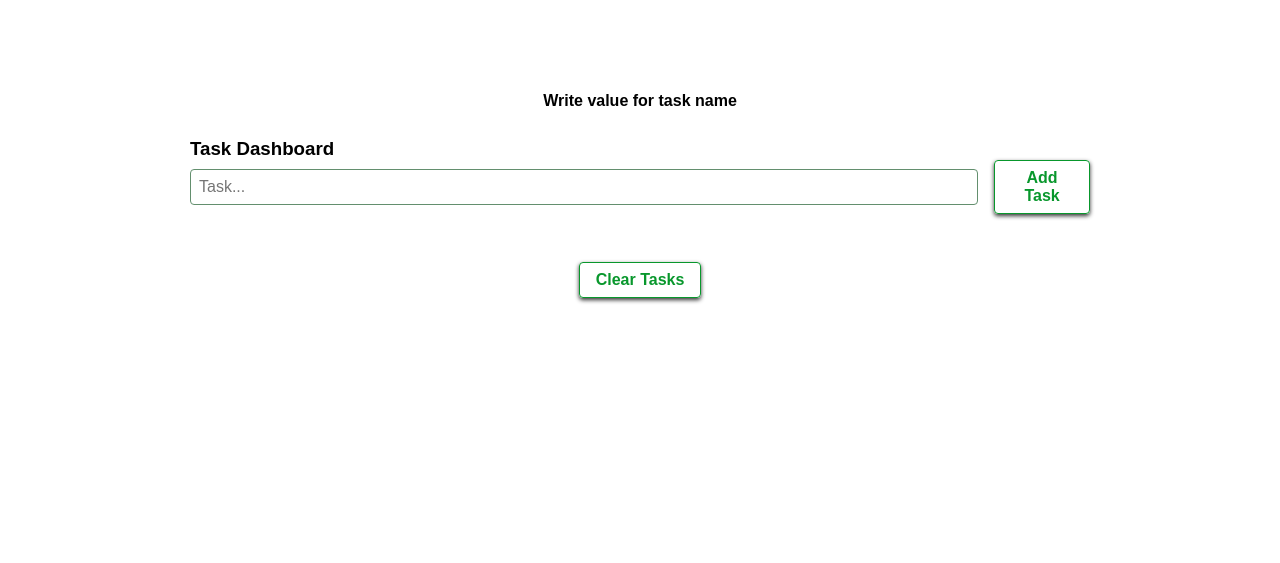
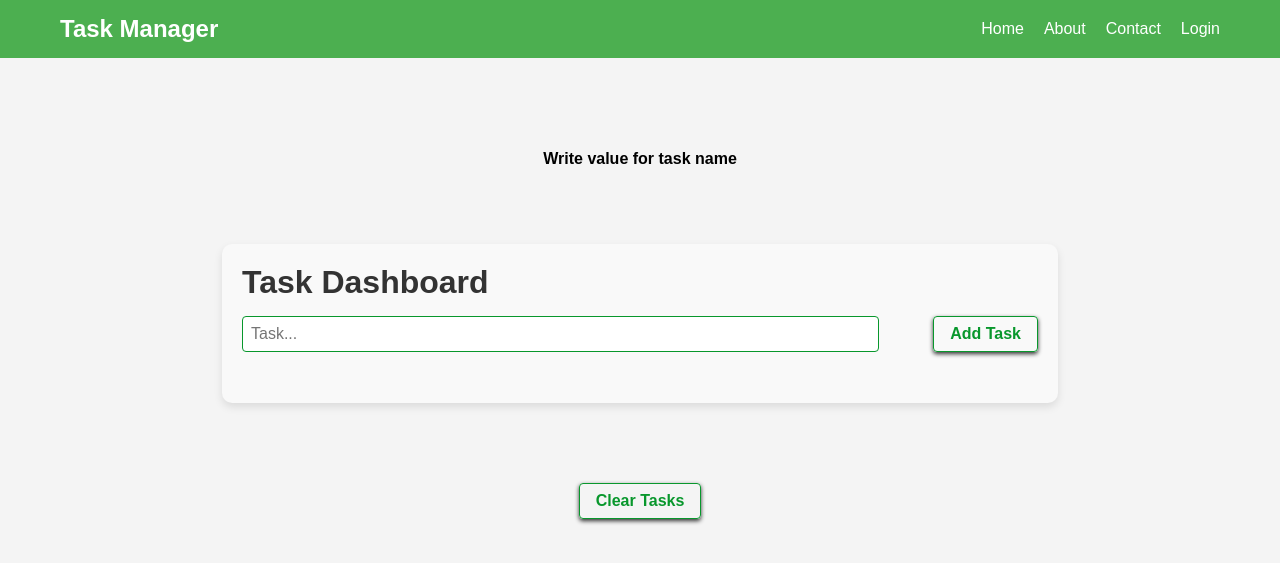
Before and after one commit to stewari23/TaskManager, a Flask app: page /dashboard in a window 1280 px wide. Shown: the top 563 px of the page. Run offline with Flask 2, Linux system fonts and the light colour scheme; some libraries are stand-ins or nearby versions.

Commit message:
Completed Task Dashboard

```diff
--- a/static/dashboard-styles.css
+++ b/static/dashboard-styles.css
@@ -2,6 +2,7 @@
     margin: 0;
     padding: 0;
     box-sizing: border-box;
+    font-family: Arial, sans-serif;
 
 }
 body{
@@ -13,6 +14,13 @@ a{
     text-decoration: none;
     list-style: none;
 }
+header {
+    background-color: #4CAF50;
+    color: rgb(0, 0, 0);
+    text-align: center;
+    padding: 80px 0;
+}
+
 :root{
     --green: #08972c;
     --pink: #f59b9b;
@@ -21,7 +29,7 @@ a{
 
 
 }
-.dashboard-container {
+.dashboard-container{
     max-width: 900px;
     margin: 0 auto;
     padding: 2rem;
@@ -32,7 +40,7 @@ a{
 }
 
 /* Alert and Response Styling */
-.dashboard-response {
+.dashboard-response{
     width: 100%;
     max-width: 900px;
     background-color: transparent;
@@ -41,22 +49,22 @@ a{
     align-items: center;
 }
 
-.dashboard-alert {
+.dashboard-alert{
     padding: 0.75rem;
     border-radius: 0.2rem;
     margin-bottom: 1rem;
     font-weight: 600;
 }
 
-.dashboad-alert .red {
+.dashboard-response.red{
     background-color: var(--pink);
     color: var(--red);
     border: 1px solid var(--red);
 }
 
-.dashboard-alert .green {
+.dashboard-response.green{
     background-color: var(--lightgreen);
-    color: var(--green);
+    color: white;
     border: 1px solid var(--green);
     padding: 0.5rem 1rem;
     font-size: 1rem;
@@ -67,7 +75,7 @@ a{
     box-shadow: 0 2px 4px #333;
 }
 
-.dashboard-button {
+.dashboard-button{
     background-color: transparent;
     color: var(--green);
     border: 1px solid var(--green);
@@ -80,55 +88,53 @@ a{
     box-shadow: 0 2px 4px #333;
 }
 
-.green:hover {
-    background-color: var(--green);
+.green:hover{
+    background-color: var(--lightgreen);
     color: white;
 }
 
 /* Form Styling */
-.dashboard-form {
+#dashboard-form{
     width: 100%;
-    max-width: 900px;
     margin: 3rem auto;
 }
 
 
-.dashboard-form h3 {
+#dashboard-form h3{
     font-size: 2rem;
     text-transform: capitalize;
 }
 
 /* Input Group Styling */
-.dashboard-input-group {
-    width: 100%;
-    max-width: 900px;
+.dashboard-input-group{
     display: flex;
     gap: 1rem;
     justify-content: space-between;
-    align-items: center;
+    align-items: baseline;
     margin-bottom: 1rem;
+
+
 }
 
-.dashboard-input-group input {
-    width: 900px;
-    max-width: 900px;
+.dashboard-input-group input{
+    width: 80%;
     padding: 0.5rem;
-    border: 1px solid var(--lightgreen);
+    border: 1px solid var(--green);
     border-radius: 0.25rem;
     font-size: 1rem;
     text-transform: capitalize;
 }
 
-.dashboard-task-container {
+.dashboard-task-container{
     width: 100%;
     text-align: center;
 }
 
-.dashboard-task-container .dashboard-task-list {
+.dashboard-task-container .dashboard-task-list{
     margin-bottom: 2rem;
 }
 
-.dashboard-task-list .dashboard-task {
+.dashboard-task-list .dashboard-task{
     padding: 0.5rem;
     display: flex;
     justify-content: space-between;
@@ -136,39 +142,39 @@ a{
     border-bottom: 1px solid var(--green);
 }
 
-.dashboard-task .dashboard-task-info {
+.dashboard-task .dashboard-task-info{
     width: 80%;
     display: flex;
     gap: 1rem;
     align-items: center;
 }
 
-.dashboard-task .dashboard-task-index {
+.dashboard-task .dashboard-task-index{
     border: 1px solid var(--green);
     border-radius: 0.5rem;
     padding: 0.5rem;
 }
 
-.dashboard-task-index .completed {
+.dashboard-task-index.completed{
     color: #666;
     border: 1px solid #ccc;
 }
 
-.dashboard-task .dashboard-task-name {
+.dashboard-task .dashboard-task-name{
     text-transform: capitalize;
 }
 
-.dashboard-task-name .completed {
+.dashboard-task-name.completed{
     text-decoration: line-through;
     color: #666;
 }
 
-.dashboard-task-icons {
+.dashboard-task-icons{
     display: flex;
     gap: 1rem;
 }
 
-.dashboard-task-icons .far {
+.dashboard-task-icons .far{
     cursor: pointer;
 }
 .fa-check-circle{
--- a/static/dashboard.js
+++ b/static/dashboard.js
@@ -1,25 +1,28 @@
-const form = document.getElementById("dashboard-form")
-const taskInput = document.getElementById("task-input")
-const taskList = document.getElementsByClassName(".dashboard-task-list")
-const response = document.getElementsByClassName(".dashboard-response")
-const addTaskButton = document.getElementById("add-task")
-const clearTasksButton = document.getElementById("clear-tasks")
+// DOM Elements
+const form = document.getElementById("dashboard-form");
+const taskInput = document.getElementById("task-input");
+const taskList = document.getElementsByClassName("dashboard-task-list")[0];
+const response = document.getElementsByClassName("dashboard-response")[0];
+const addTaskButton = document.getElementById("add-task");
+const clearTasksButton = document.getElementById("clear-tasks");
 
-let dashboardList = [];
+// Array to store tasks
+let dashboardTasks = [];
 
-//TODO: Get List
+// Fetches tasks from localStorage and renders them on the page
+const getTasks = function (dashboardTasks) {
+    // Clear existing tasks in the UI
+    taskList.innerHTML = "";
 
-const getTasks = function (dashboardTasks) {
-    taskList.innerHTML = "";
+    // Render each task in the task list
     dashboardTasks.forEach((task, index) => {
         taskList.insertAdjacentHTML("beforeend",
             `
             <div class="dashboard-task">
                 <div class="dashboard-task-info">
-                        <h6 class="dashboard-task-index">${index}</h6>
+                    <h6 class="dashboard-task-index">${index + 1}</h6>
                     <p class="dashboard-task-name">${task}</p>
                 </div>
-
                 <div class="dashboard-task-icons">
                     <i class="far fa-check-circle complete-task"></i>
                     <i class="far fa-edit edit-task"></i>
@@ -28,26 +31,114 @@ const getTasks = function (dashboardTasks) {
             </div>
             `
         );
+        // Handle task events (completed, edit, delete)
         handleTask(task);
     });
 };
 
+// Handles task actions such as completing, editing, and deleting
+const handleTask = function (taskName) {
+    const tasks = taskList.querySelectorAll(".dashboard-task");
 
-//TODO: Handle task
+    tasks.forEach((task) => {
+        // Match the task name (case-insensitive)
+        if (task.querySelector(".dashboard-task-name").textContent.trim().toLowerCase() === taskName.trim().toLowerCase()) {
 
-const handleTask = function (taskName) {
-    const tasks = taskList.querySelectorAll(".dashboard-task")
-    tasks.forEach((task) => {
+            // Completed event: toggle completion status
+            task.querySelector(".complete-task").addEventListener("click", function() {
+                const taskIndex = task.querySelector(".dashboard-task-index");
+                const taskNameElement = task.querySelector(".dashboard-task-name");
 
-        if(task.querySelector(".dashboard-task-name".textContent.trim().
-        toLowerCase()===taskName.trim().toLowerCase())){
-            //TODO: Completed event
-            //TODO: Edit event
-            //TODO: Delete event
+                // Toggle "completed" class
+                taskIndex.classList.toggle("completed");
+                taskNameElement.classList.toggle("completed");
+            });
+
+            // Edit event: pre-fill task input and remove the task from the list
+            task.querySelector(".edit-task").addEventListener("click", function() {
+                addTaskButton.innerHTML = "Edit Task"; // Change button text
+                taskInput.value = taskName; // Pre-fill input with task name
+                taskList.removeChild(task); // Remove task from UI
+
+                // Remove task from the dashboardTasks array
+                dashboardTasks = dashboardTasks.filter((t) => t !== taskName);
+                setLocalStorage(dashboardTasks); // Save updated tasks
+            });
+
+            // Delete event: confirm and delete the task
+            task.querySelector(".delete-task").addEventListener("click", function() {
+                if (confirm("Are you sure you want to delete this task?")) {
+                    taskList.removeChild(task); // Remove task from UI
+                    dashboardTasks = dashboardTasks.filter((t) => t !== taskName); // Remove from array
+                    setLocalStorage(dashboardTasks); // Save updated tasks
                 }
             });
         }
-//TODO: Add item to the list
-//TODO: Save and Load to local Storage
-//TODO: Send feedback
-//TODO: Clear all items.
+    });
+};
+
+// Add task to the list and save to localStorage
+form.addEventListener("submit", function(e) {
+    e.preventDefault(); // Prevent form submission
+
+    const taskName = taskInput.value.trim();
+
+    if (taskName.length === 0) {
+        sendResponse("Please enter a task", "red"); // Show error response
+    } else {
+        dashboardTasks.push(taskName); // Add task to array
+        addTaskButton.innerHTML = "Add Task"; // Reset button text
+        setLocalStorage(dashboardTasks); // Save to localStorage
+        getTasks(dashboardTasks); // Re-render tasks
+        sendResponse("Task added to dashboard", "green"); // Show success response
+    }
+
+    taskInput.value = ""; // Clear task input field
+});
+
+// Save tasks to localStorage
+const setLocalStorage = function(dashboardTasks) {
+    localStorage.setItem("dashboardTasks", JSON.stringify(dashboardTasks));
+};
+
+// Load tasks from localStorage and display them
+const getLocalStorage = function() {
+    const dashboardStorage = localStorage.getItem("dashboardTasks");
+
+    if (dashboardStorage === null || dashboardStorage === "undefined") {
+        dashboardTasks = []; // If no tasks, initialize as empty array
+    } else {
+        dashboardTasks = JSON.parse(dashboardStorage); // Parse stored tasks
+        getTasks(dashboardTasks); // Display tasks
+    }
+};
+
+// Initial load of tasks from localStorage
+getLocalStorage();
+
+// Display response message (e.g., success or error feedback)
+function sendResponse(text, className) {
+    response.classList.add(className);
+    response.innerHTML = text;
+
+    // Reset response message after 2 seconds
+    setTimeout(() => {
+        response.classList.remove(className);
+        response.innerHTML = "Write value for task name";
+    }, 2000);
+}
+
+// Clear all tasks when the clear button is clicked
+clearTasksButton.addEventListener("click", function() {
+    if (confirm("Are you sure you want to clear all tasks?")) {
+        const tasks = taskList.querySelectorAll(".dashboard-task");
+
+        // Remove all tasks from the UI
+        tasks.forEach((task) => {
+            taskList.removeChild(task);
+        });
+
+        dashboardTasks = []; // Clear tasks array
+        setLocalStorage(dashboardTasks); // Save empty tasks array
+    }
+});
--- a/templates/dashboard.html
+++ b/templates/dashboard.html
@@ -4,37 +4,38 @@
     <meta charset="UTF-8">
     <meta name="viewport" content="width=device-width, initial-scale=1.0">
     <title>Task Management Dashboard</title>
+
+    <link rel="stylesheet" href="{{ url_for('static', filename='styles.css') }}">
     <link rel="stylesheet" href="{{ url_for('static', filename='dashboard-styles.css') }}">
     <link rel="stylesheet" href="https://cdnjs.cloudflare.com/ajax/libs/font-awesome/6.6.0/css/all.min.css"
           integrity="sha512-Kc323vGBEqzTmouAECnVceyQqyqdsSiqLQISBL29aUW4U/M7pSPA/gEUZQqv1cwx4OnYxTxve5UMg5GT6L4JJg=="
           crossorigin="anonymous" referrerpolicy="no-referrer" />
 </head>
 <body>
+    <nav>
+        <div class="container nav-container">
+            <a href="{{ url_for('index') }}" class="logo">Task Manager</a>
+            <ul class="nav-links">
+                <li><a href="{{ url_for('index') }}">Home</a></li>
+                <li><a href="{{ url_for('about') }}">About</a></li>
+                <li><a href="{{ url_for('contact') }}">Contact</a></li>
+                <li><a href="{{ url_for('login') }}">Login</a></li>
+            </ul>
+        </div>
+    </nav>
     <div class="dashboard-container">
         <header class="dashboard-response dashboard-alert">Write value for task name</header>
 
         <form id="dashboard-form">
             <h3>Task Dashboard</h3>
             <div class="dashboard-input-group">
-                <input type="text" id="task-input" placeholder="task...">
+                <input type="text" id="task-input" placeholder="Task...">
                 <button id="add-task" class="dashboard-button" type="submit">Add Task</button>
             </div>
         </form>
 
         <div class="dashboard-task-container">
             <div class="dashboard-task-list">
-                <!-- <div class="dashboard-task">
-                    <div class="dashboard-task-info">
-                        <h6 class="dashboard-task-index">1</h6>
-                        <p class="dashboard-task-name">Task One</p>
-                    </div>
-
-                    <div class="dashboard-task-icons">
-                        <i class="far fa-check-circle complete-task"></i>
-                        <i class="far fa-edit edit-task"></i>
-                        <i class="far fa-times-circle delete-task"></i>
-                    </div>
-                </div> -->
             </div>
             <button type="button" id="clear-tasks" class="dashboard-button">Clear Tasks</button>
         </div>
```
Lines whose indentation alone changed are shown as unchanged.
